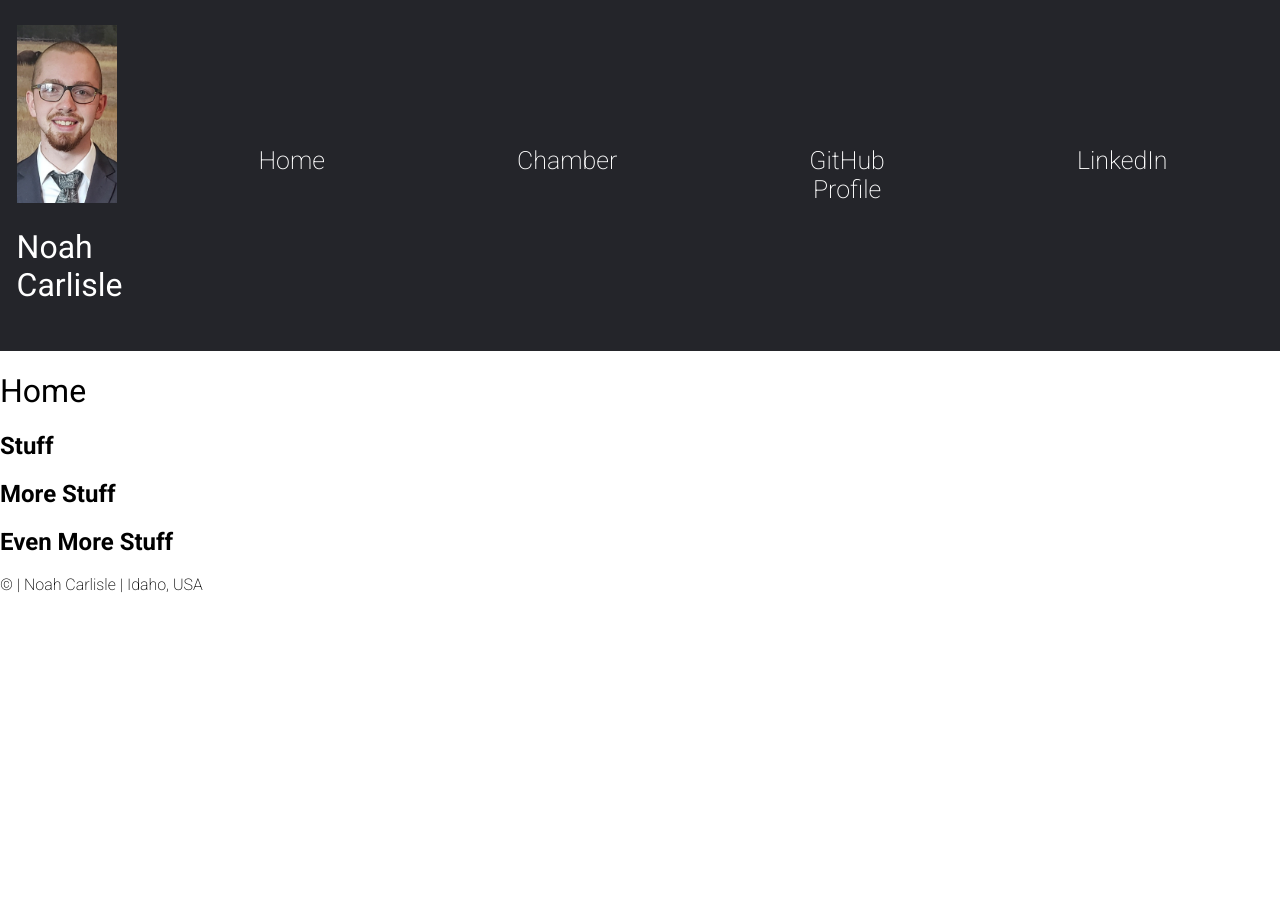
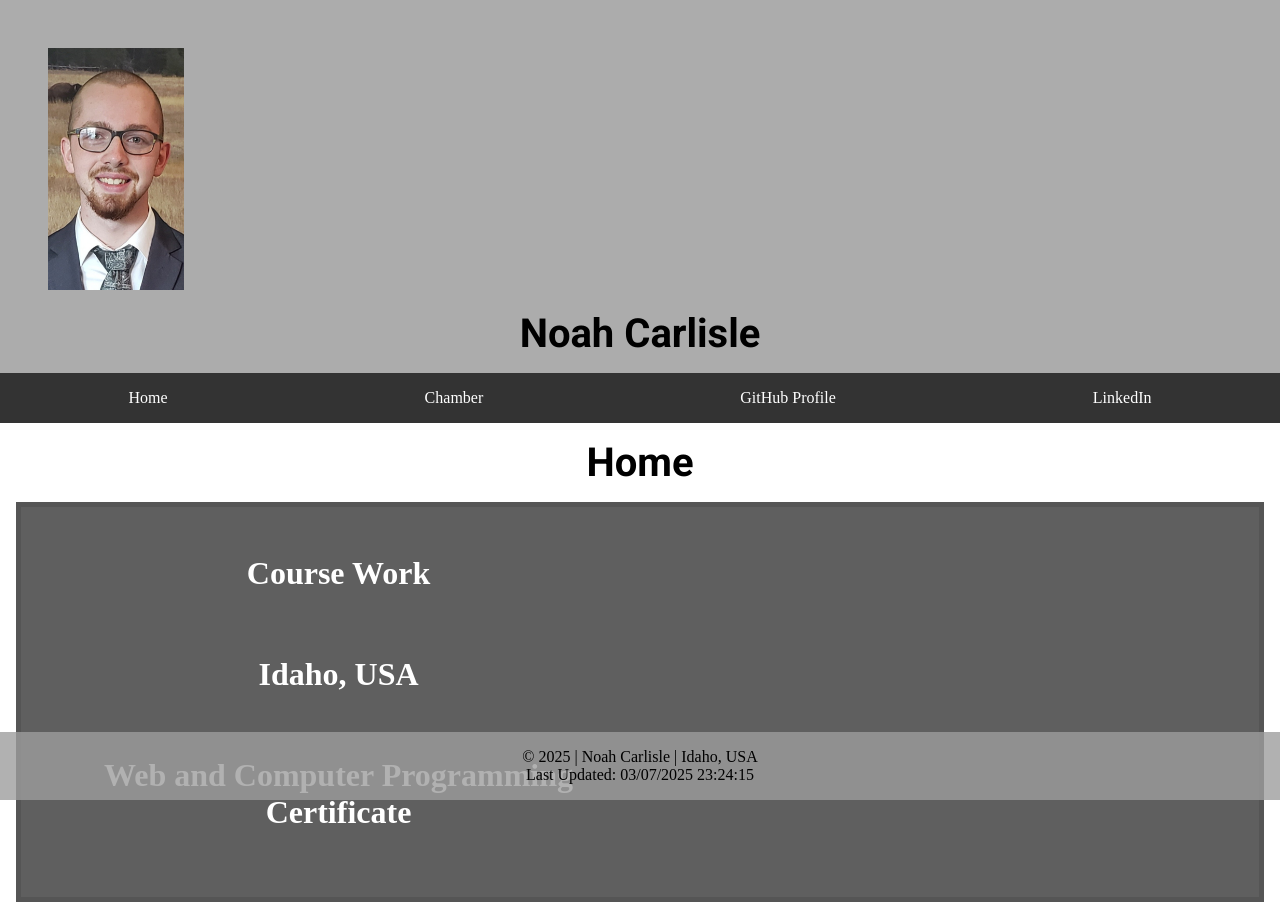
Before and after one commit to Pi-Tato/wdd231, a plain HTML site: page index.html in a window 1280 px wide. Before the commit the page ends 800 px from the top, so only its background shows below. Drawn offline with Linux system fonts and the light colour scheme.

Commit message:
Edited the home page

```diff
--- a/index.html
+++ b/index.html
@@ -10,37 +10,41 @@
     <title>Chamber of Commerce</title>
     <meta discription="WDD - 231">
     <meta author="Noah Carlisle">
+    <script src="scripts/homePage.js" defer></script>
 </head>
+<main>
     <header>
         <span>
             <img src="images/Noah Portrait.jpg" alt="Noah Carlisle" width="100">
             <h1>Noah Carlisle</h1>
         </span>
+        <button type="button" id="menu"></button>
         <nav>
-        <ul>
-            <li><a href="index.html">Home</a></li>
-            <li><a href="index.html">Chamber</a></li>
+            <ul class="navigation">
+                <li><a href="#">Home</a></li>
+                <li><a href="#">Chamber</a></li>
                 <li><a href="https://github.com/Pi-Tato">GitHub Profile</a></li>
                 <li><a href="https://www.linkedin.com/in/noah-carlisle-a916b9257/">LinkedIn</a></li>
             </ul>
         </nav>
     </header>
     <body>
-    <main>
         <h1>Home</h1>
+        <div class = "stuff">
             <section>
-            <h2>Stuff</h2>
+                <h2>Course Work</h2>
             </section>
             <section>
-            <h2>More Stuff</h2>
+                <h2>Idaho, USA</h2>
             </section>
             <section>
-            <h2>Even More Stuff</h2>
+                <h2>Web and Computer Programming Certificate</h2>
             </section>
-    </main>
+        </div>
     </body>
     <footer>
         <p>&copy; <span id="currentYear"></span> | Noah Carlisle | Idaho, USA</p>
         <p><span id="lastModified"></span></p>
     </footer>
+</main>
 </html>
--- /dev/null
+++ b/scripts/homePage.js
@@ -0,0 +1,91 @@
+const hamButton = document.querySelector('#menu');
+const navigation = document.querySelector('.navigation');
+const year = document.querySelector('#currentYear');
+let lastModified = document.querySelector('#lastModified');
+
+hamButton.addEventListener('click', () => {
+	navigation.classList.toggle('open');
+	hamButton.classList.toggle('open');
+});
+
+year.innerHTML = `<span>${new Date().getFullYear()}</span>`;
+lastModified.innerHTML = `<span>Last Updated: ${document.lastModified}</span>`;
+const courses = [
+    {
+        subject: 'CSE',
+        number: 110,
+        title: 'Introduction to Programming',
+        credits: 2,
+        certificate: 'Web and Computer Programming',
+        description: 'This course will introduce students to programming. It will introduce the building blocks of programming languages (variables, decisions, calculations, loops, array, and input/output) and use them to solve problems.',
+        technology: [
+            'Python'
+        ],
+        completed: false
+    },
+    {
+        subject: 'WDD',
+        number: 130,
+        title: 'Web Fundamentals',
+        credits: 2,
+        certificate: 'Web and Computer Programming',
+        description: 'This course introduces students to the World Wide Web and to careers in web site design and development. The course is hands on with students actually participating in simple web designs and programming. It is anticipated that students who complete this course will understand the fields of web design and development and will have a good idea if they want to pursue this degree as a major.',
+        technology: [
+            'HTML',
+            'CSS'
+        ],
+        completed: false
+    },
+    {
+        subject: 'CSE',
+        number: 111,
+        title: 'Programming with Functions',
+        credits: 2,
+        certificate: 'Web and Computer Programming',
+        description: 'CSE 111 students become more organized, efficient, and powerful computer programmers by learning to research and call functions written by others; to write, call , debug, and test their own functions; and to handle errors within functions. CSE 111 students write programs with functions to solve problems in many disciplines, including business, physical science, human performance, and humanities.',
+        technology: [
+            'Python'
+        ],
+        completed: false
+    },
+    {
+        subject: 'CSE',
+        number: 210,
+        title: 'Programming with Classes',
+        credits: 2,
+        certificate: 'Web and Computer Programming',
+        description: 'This course will introduce the notion of classes and objects. It will present encapsulation at a conceptual level. It will also work with inheritance and polymorphism.',
+        technology: [
+            'C#'
+        ],
+        completed: false
+    },
+    {
+        subject: 'WDD',
+        number: 131,
+        title: 'Dynamic Web Fundamentals',
+        credits: 2,
+        certificate: 'Web and Computer Programming',
+        description: 'This course builds on prior experience in Web Fundamentals and programming. Students will learn to create dynamic websites that use JavaScript to respond to events, update content, and create responsive user experiences.',
+        technology: [
+            'HTML',
+            'CSS',
+            'JavaScript'
+        ],
+        completed: false
+    },
+    {
+        subject: 'WDD',
+        number: 231,
+        title: 'Frontend Web Development I',
+        credits: 2,
+        certificate: 'Web and Computer Programming',
+        description: 'This course builds on prior experience with Dynamic Web Fundamentals and programming. Students will focus on user experience, accessibility, compliance, performance optimization, and basic API usage.',
+        technology: [
+            'HTML',
+            'CSS',
+            'JavaScript'
+        ],
+        completed: false
+    }
+]
--- a/styles/homePage.css
+++ b/styles/homePage.css
@@ -1,64 +1,146 @@
-*{box-sizing: border-box;}
+* {
+	margin: 0;
+	padding: 0;
+	box-sizing: border-box;
+}
 
 header{
-    display: flex;
-    justify-content: center;
-    align-items: center;
-    padding: 25px;
-    background-color: #24252A;
+    background-color: #acacac;
 }
 
-span h1{
-    color: white;
+img{
+    padding: 1rem;
+    width : 200px;
+    padding-top: 3rem;
+    padding-left: 3rem;
+    margin-right: 500px;
 }
 
-nav{
-    margin: 0 auto;
-    font-size: 25px;
+h1 {
+    font-family: "Roboto", serif;
+    text-align: center;
+	font-size: 1.5rem;
 }
 
-nav ul{
-    list-style-type: none;
-    display: flex;
-    flex-direction: row;
-    flex: 1 1 100%;
+h2 {
+	font-size: 1.2rem;
+	color: rgb(255, 255, 255);
+	text-align: center;
+	margin: 1rem;
 }
 
-nav li{
-    justify-content: space-evenly;
-    padding: 5rem;
+nav {
+    width: 100%;
+	margin: 1rem auto;
 }
 
-nav a{
-    display: flex;
-    color: white;
-    text-align: center;
-    text-decoration: none;
-    padding: 1rem;
+/* small view navigation */
+#menu {
+	font-size: 1.5rem;
+	border: 0;
+	background: none;
+	color: #000;
+	position: absolute;
+	top: 1rem;
+	right: 1rem;
 }
 
-nav a:hover{
-    border: 1px solid rgb(255, 255, 255);
+#menu::before {
+	content: "☰";
 }
 
-body{
-    margin: 0;
-    padding: 0;
-    font-family: 'Roboto', sans-serif;
-    font-weight: 200;
+#menu.open::before {
+	content: "❌";
 }
 
-h1{
-    font-weight: 400;
+.navigation {
+	display: flex;
+	flex-direction: column;
+	justify-content: space-around;
+	list-style: none;
+	background-color: #333;
+	color: #fff;
 }
 
-@media(max-width: 700px){
-    nav ul{
+.navigation a {
+	display: none;
+	padding: 1rem;
+	text-align: center;
+	text-decoration: none;
+	color: #fff;
+}
+.navigation a:hover {
+	background-color: #bbb;
+	color: #333;
+	font-weight: 700;
+}
+
+/* when the button is clicked - the open class is toggled (added/removed) */
+.open a {
+	display: block;
+}
+
+.active::before {
+	content: "📍";  /* just a wayfinding symbol for the user */
+}
+
+.stuff {
+	margin: 1rem;
+	border: 5px solid rgb(0  0  0 / 0.1);
+	background-color: rgb(95, 95, 95);
+	height: 50vh;
+    flex-wrap: wrap;
+    flex-direction: column;
+}
+
+.stuff section{
+    padding: 1rem;
+    width: 100%;
+}
+
+footer{
+    text-align: center;
+    padding: 1rem;
+    position: fixed;
+    bottom: 0;
+    width: 100%;
+    background-color: #9e9e9ecb;
+}
+
+/* large view navigation ************************************/
+@media (min-width: 37.5em) {
+	h1 {
+		font-size: 2.5rem;
+		margin-left: 0;
+		text-align: center;
+	}
+
+	h2 {
+		font-size: 2rem;
+		text-align: center;
+	}
+
+	#menu {
+		display: none; /* hide hamburger button */
+	}
+
+	.navigation {
+		flex-direction: row;
+	}
+
+	.navigation a {
+		display: block;
+		flex: 1 1 100%;
+	}
+
+	.stuff {
+		margin: 1rem;
+        padding: 1rem;
         display: flex;
-        flex-direction: column;
-    }
+        flex: 1 1 100%;
+	}
 
-    nav ul li{
-        flex: 1 1 100%;
+    .stuff section{
+        width: 50%;
     }
 }
```
Lines whose indentation alone changed are shown as unchanged.
